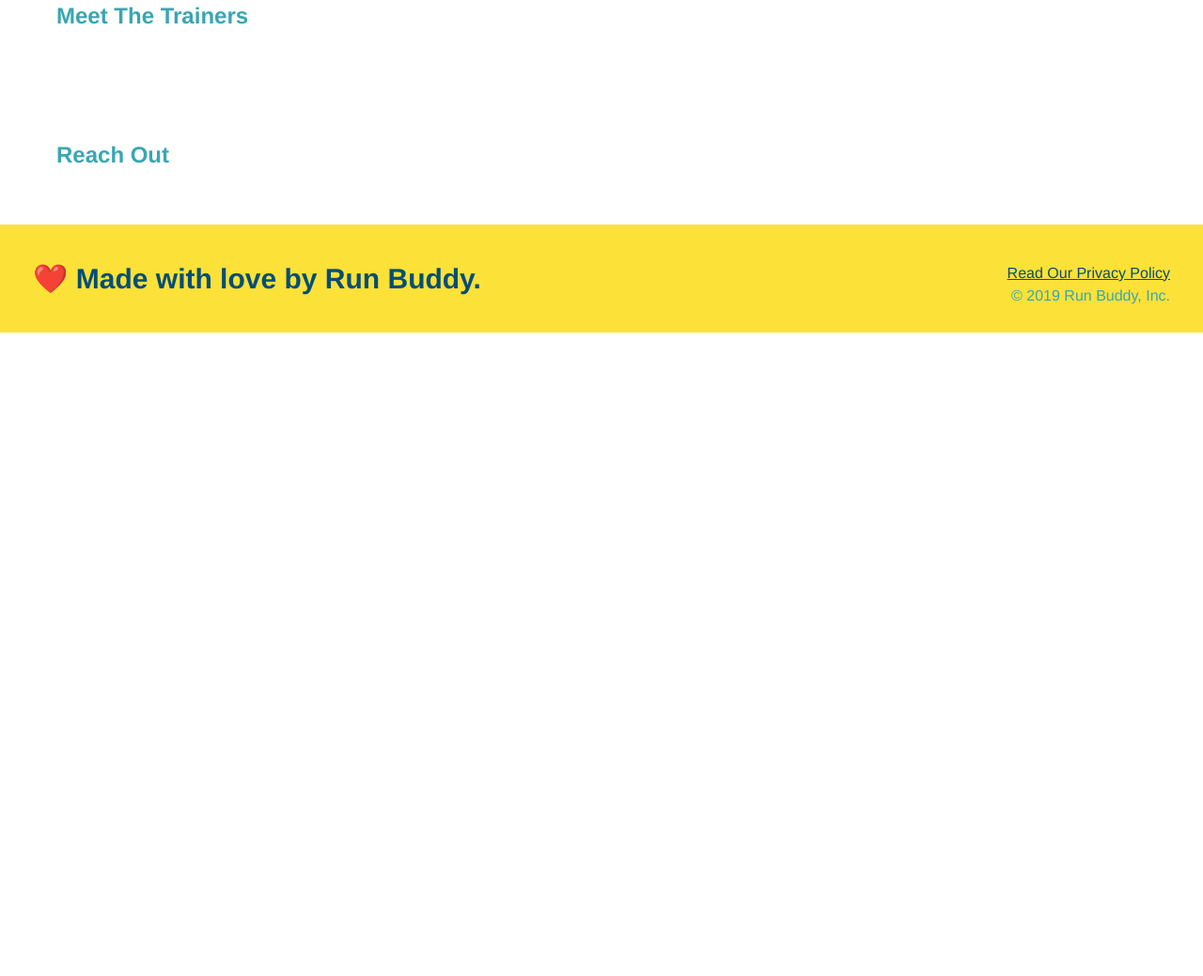
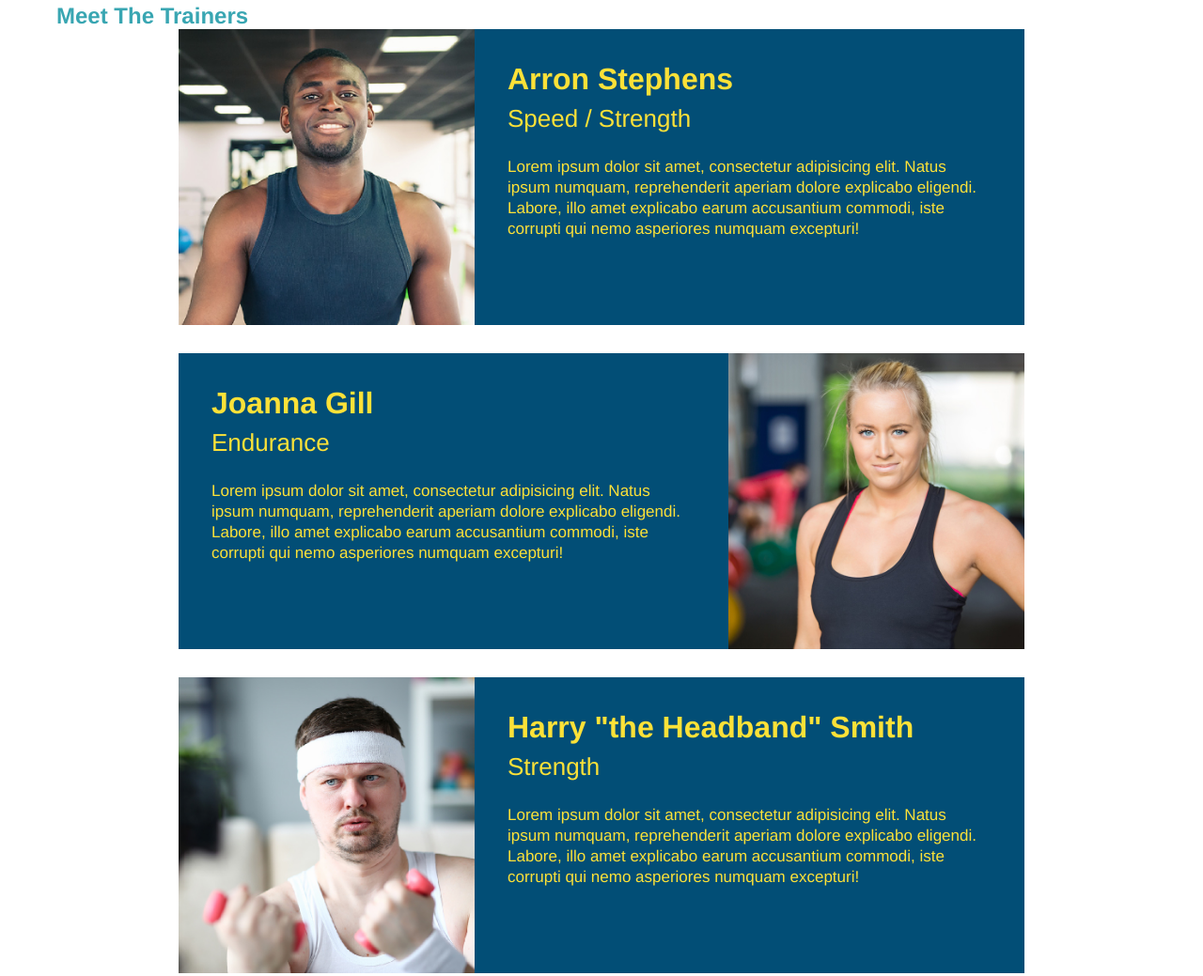
Before and after one commit to gjspencer22/run-buddy, a plain HTML site: page index.html in a window 1280 px wide. Shown: the part 2677-3716 px from the top of the page at 94% size. Before the commit the page ends 3031 px from the top, so only its background shows below. Drawn offline with Linux system fonts and the light colour scheme.

Commit message:
meet the trainers section

```diff
--- a/assets/css/style.css
+++ b/assets/css/style.css
@@ -153,3 +153,42 @@ margin-bottom: 15px;
   .secondary-border {
     border-color: #39a6b2;
   }
+  .trainers{
+      text-align: center;
+  }
+  .trainer {
+      width: 900px;
+      margin: 0 auto 30px auto;
+      background: #024e76;
+      color: #fce138;
+      overflow: auto;
+  }
+  .trainer img {
+    width: 35%;
+    float: left;
+  }
+  .trainer-bio {
+    padding: 35px;
+    float: left;
+    width: 65%;
+  }
+  .text-left {
+    text-align: left;
+  }
+
+  .text-right {
+    text-align: right;
+  }
+  .trainer-bio h3{
+      font-size:32px;
+      margin-bottom: 8px;
+  }
+.trainer-bio h4{
+    font-weight: lighter;
+    font-size: 26px;
+    margin-bottom: 25px;
+}
+.trainer-bio p{
+    font-size: 17px;
+    line-height: 1.3;
+}
--- a/index.html
+++ b/index.html
@@ -110,6 +110,40 @@
 
     <section>
         <h2>Meet The Trainers</h2>
+
+        <article class="trainer">
+            <img src="./assets/images/trainer-1.jpg" alt="Arron Stephens in his workout clothes, ready to pump iron" />
+            <div class="trainer-bio text-left">
+              <h3>Arron Stephens</h3>
+              <h4>Speed / Strength</h4>
+              <p>
+                Lorem ipsum dolor sit amet, consectetur adipisicing elit. Natus ipsum numquam, reprehenderit aperiam dolore explicabo eligendi. Labore, illo amet explicabo earum accusantium commodi, iste corrupti qui nemo asperiores numquam excepturi!
+              </p>
+            </div>
+        </article>
+
+        <article class="trainer">
+            <div class="trainer-bio text-left">
+              <h3>Joanna Gill</h3>
+              <h4>Endurance</h4>
+              <p>
+                Lorem ipsum dolor sit amet, consectetur adipisicing elit. Natus ipsum numquam, reprehenderit aperiam dolore explicabo eligendi. Labore, illo amet explicabo earum accusantium commodi, iste corrupti qui nemo asperiores numquam excepturi!
+              </p>
+            </div>
+            <img src="./assets/images/trainer-2.jpg" alt="Joanna Gill cooling off after a workout"/>
+        </article>
+
+        <article class="trainer">
+            <img src="./assets/images/trainer-3.jpg" alt="Harry Smith wearing a headband and lifting comically small pink weights"/>
+            <div class="trainer-bio text-left">
+                <h3>Harry "the Headband" Smith</h3>
+                <h4>Strength</h4>
+                <p>
+                Lorem ipsum dolor sit amet, consectetur adipisicing elit. Natus ipsum numquam, reprehenderit aperiam dolore explicabo eligendi. Labore, illo amet explicabo earum accusantium commodi, iste corrupti qui nemo asperiores numquam excepturi!
+                </p>
+            </div>
+        </article>
+
     </section>
 
     <section>
```
Also changed, not shown: assets/images/trainer-1.jpg (added), assets/images/trainer-2.jpg (added), assets/images/trainer-3.jpg (added).
